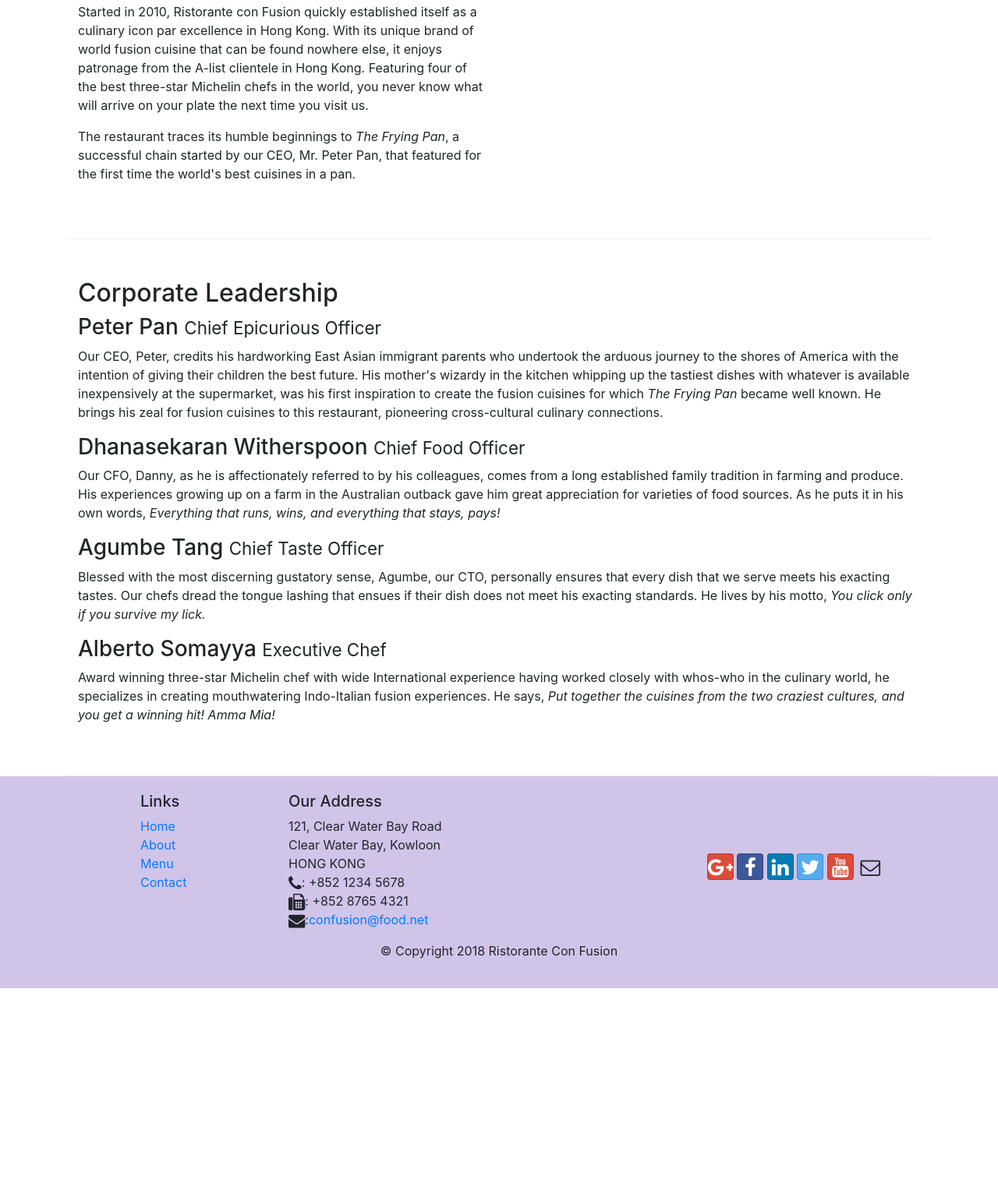
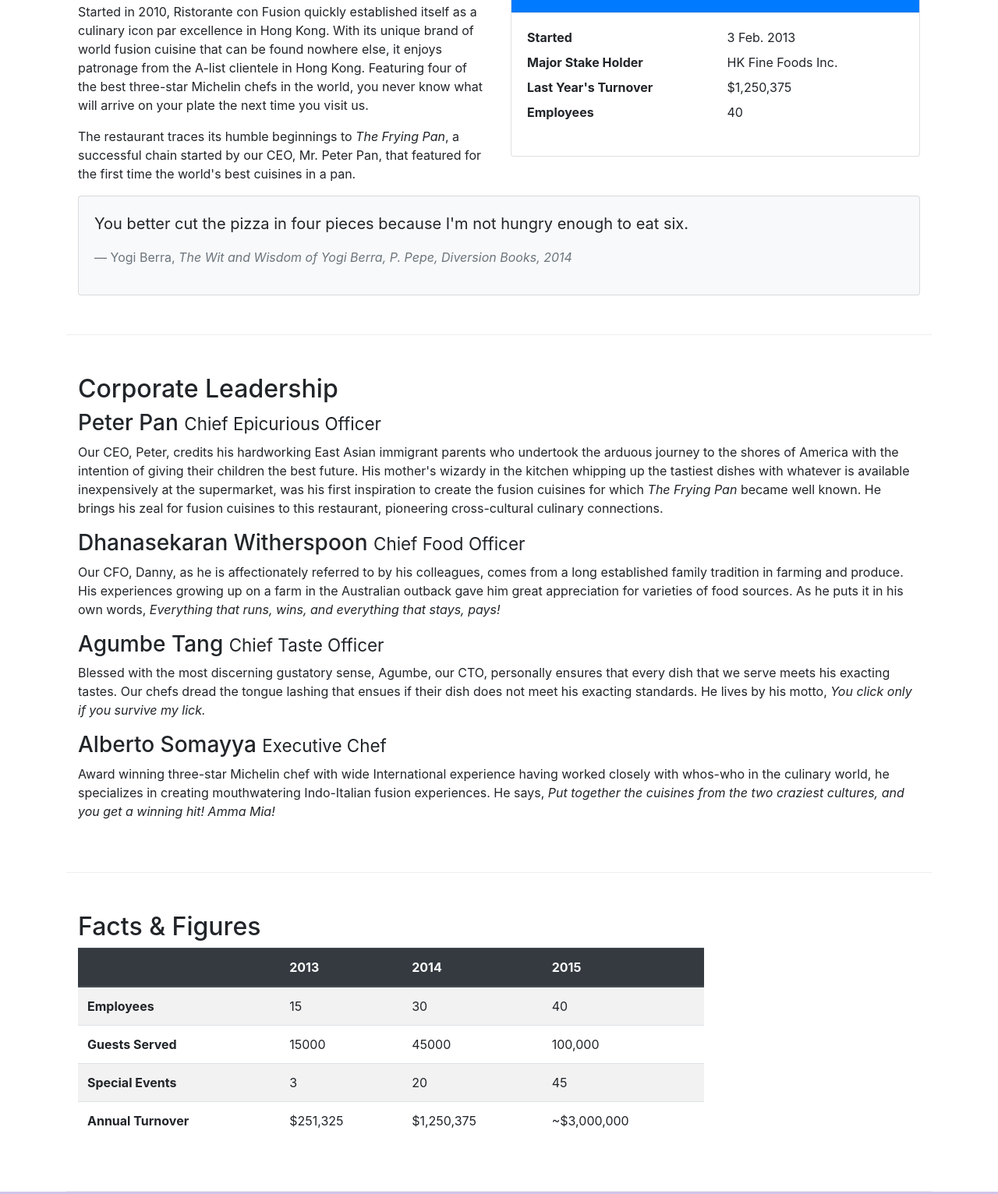
Before and after one commit to Assyl-Salah/Front-End-Web-UI-Frameworks-and-Tools-Bootstrap-4, a website: page aboutus.html in a window 1280 px wide. Shown: the part 582-2114 px from the top of the page at 78% size. Before the commit the page ends 1850 px from the top, so only its background shows below. Drawn offline with nearby package versions, Linux system fonts and the light colour scheme.

Commit message:
Tables and Cards

```diff
--- a/aboutus.html
+++ b/aboutus.html
@@ -67,7 +67,35 @@
                 <p >Started in 2010, Ristorante con Fusion quickly established itself as a culinary icon par excellence in Hong Kong. With its unique brand of world fusion cuisine that can be found nowhere else, it enjoys patronage from the A-list clientele in Hong Kong.  Featuring four of the best three-star Michelin chefs in the world, you never know what will arrive on your plate the next time you visit us.</p>
                 <p>The restaurant traces its humble beginnings to <em>The Frying Pan</em>, a successful chain started by our CEO, Mr. Peter Pan, that featured for the first time the world's best cuisines in a pan.</p>
             </div>
-            <div class="col-12 col-sm">
+            <div class="col-12 col-sm-6">
+                <div class="card">
+                    <h3 class="card-header bg-primary text-white">Facts At a Glance</h3>
+                    <div class="card-body">
+                        <dl class="row">
+                            <dt class="col-6">Started</dt>
+                            <dd class="col-6">3 Feb. 2013</dd>
+                            <dt class="col-6">Major Stake Holder</dt>
+                            <dd class="col-6">HK Fine Foods Inc.</dd>
+                            <dt class="col-6">Last Year's Turnover</dt>
+                            <dd class="col-6">$1,250,375</dd>
+                            <dt class="col-6">Employees</dt>
+                            <dd class="col-6">40</dd>
+                        </dl>
+                    </div>
+                </div>
+            </div>
+            <div class="col-12">
+                        <div class="card card-body bg-light">
+                            <blockquote class="blockquote" >
+                                <p class="md-0">You better cut the pizza in four pieces because
+                                    I'm not hungry enough to eat six.</p>
+                                    <footer class="blockquote-footer">Yogi Berra,
+                                        <cite title="Source Title">The Wit and Wisdom of Yogi Berra,
+                                        P. Pepe, Diversion Books, 2014</cite>
+                                    </footer>
+                            </blockquote>
+
+                    </div>
             </div>
         </div>
 
@@ -84,7 +112,52 @@
                 <p class="d-none d-sm-block">Award winning three-star Michelin chef with wide International experience having worked closely with whos-who in the culinary world, he specializes in creating mouthwatering Indo-Italian fusion experiences. He says, <em>Put together the cuisines from the two craziest cultures, and you get a winning hit! Amma Mia!</em></p>
             </div>
        </div>
+<div class="row row-content">
+    <div class="col-12 col-sm-9">
+        <h2>Facts &amp; Figures</h2>
+        <div class="table-responsive">
+            <table class="table table-striped">
+                <thead class="thead-dark">
+                    <tr>
+                        <th>&nbsp;</th>
+                        <th>2013</th>
+                        <th>2014</th>
+                        <th>2015</th>
+                    </tr>
+                </thead>
+                <tbody>
+                    <tr>
+                        <th>Employees</th>
+                        <td>15</td>
+                        <td>30</td>
+                        <td>40</td>
+                    </tr>
+                    <tr>
+                        <th>Guests Served</th>
+                        <td>15000</td>
+                        <td>45000</td>
+                        <td>100,000</td>
+                    </tr>
+                    <tr>
+                        <th>Special Events</th>
+                        <td>3</td>
+                        <td>20</td>
+                        <td>45</td>
+                    </tr>
+                    <tr>
+                        <th>Annual Turnover</th>
+                        <td>$251,325</td>
+                        <td>$1,250,375</td>
+                        <td>~$3,000,000</td>
+                    </tr>
+                </tbody>
+            </table>
+        </div>
+    </div>
+    <div class="col-12 col-sm-3">
 
+    </div>
+</div>
     </div>
 
     <footer class="footer">
```
